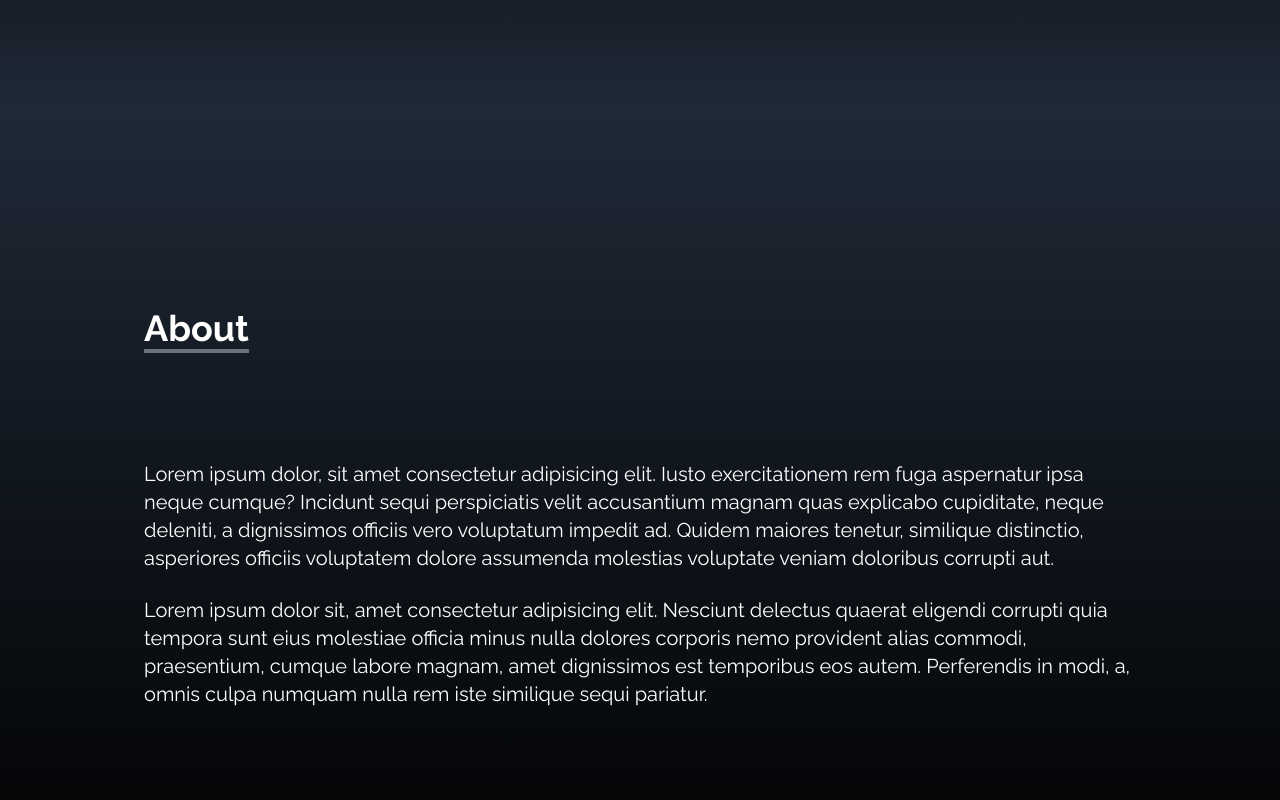
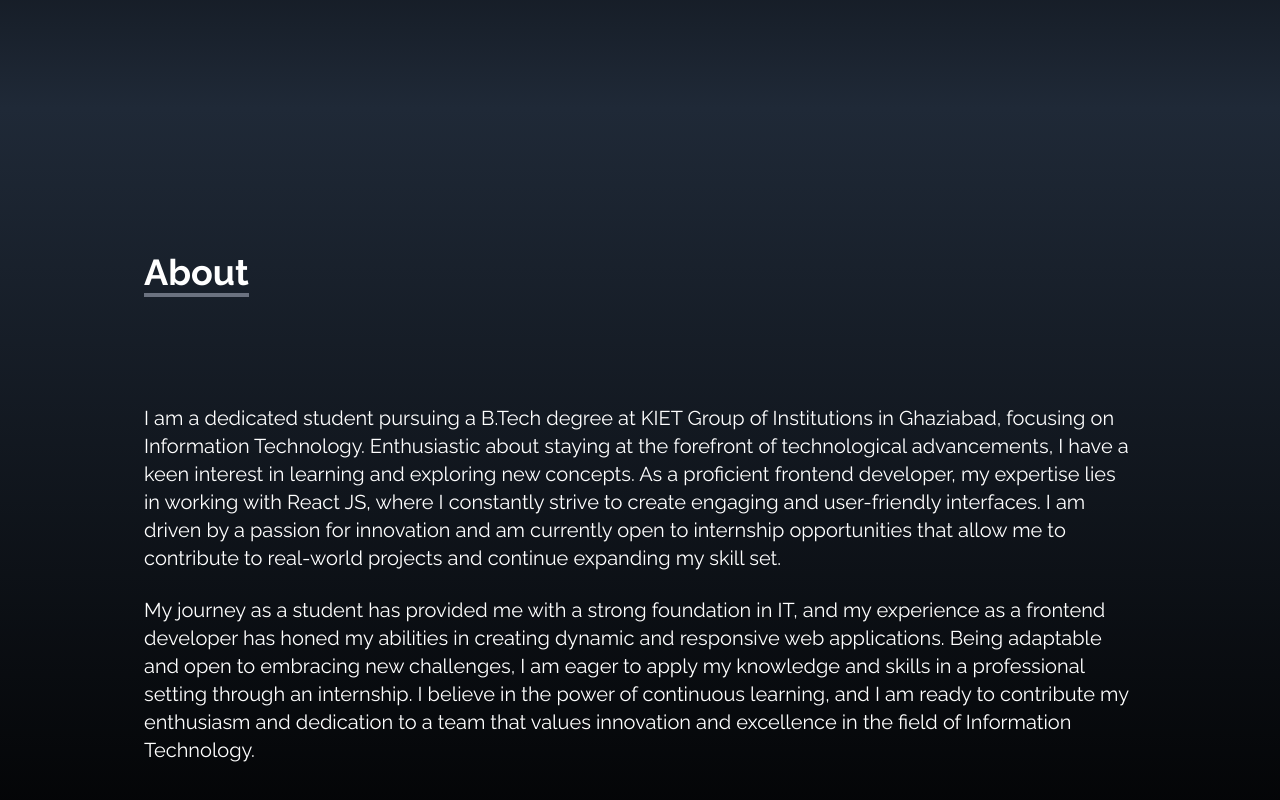
Before and after one commit to AtharvaSachan123/Portfolio, a React (Create React App) app: page / in a window 1280 px wide. Shown: the part 772-1572 px from the top of the page. Built offline with nearby package versions, Linux system fonts and the light colour scheme.

Commit message:
Minor chnages in about

```diff
--- a/src/components/About.jsx
+++ b/src/components/About.jsx
@@ -10,11 +10,11 @@ const About = () => {
         </div>
         <div>
             <p className='text-xl mt-20 '>
-            Lorem ipsum dolor, sit amet consectetur adipisicing elit. Iusto exercitationem rem fuga aspernatur ipsa neque cumque? Incidunt sequi perspiciatis velit accusantium magnam quas explicabo cupiditate, neque deleniti, a dignissimos officiis vero voluptatum impedit ad. Quidem maiores tenetur, similique distinctio, asperiores officiis voluptatem dolore assumenda molestias voluptate veniam doloribus corrupti aut.
+            I am a dedicated student pursuing a B.Tech degree at KIET Group of Institutions in Ghaziabad, focusing on Information Technology. Enthusiastic about staying at the forefront of technological advancements, I have a keen interest in learning and exploring new concepts. As a proficient frontend developer, my expertise lies in working with React JS, where I constantly strive to create engaging and user-friendly interfaces. I am driven by a passion for innovation and am currently open to internship opportunities that allow me to contribute to real-world projects and continue expanding my skill set.
             </p>
             <br/>
             <p className='text-xl'>
-                Lorem ipsum dolor sit, amet consectetur adipisicing elit. Nesciunt delectus quaerat eligendi corrupti quia tempora sunt eius molestiae officia minus nulla dolores corporis nemo provident alias commodi, praesentium, cumque labore magnam, amet dignissimos est temporibus eos autem. Perferendis in modi, a, omnis culpa numquam nulla rem iste similique sequi pariatur.
+            My journey as a student has provided me with a strong foundation in IT, and my experience as a frontend developer has honed my abilities in creating dynamic and responsive web applications. Being adaptable and open to embracing new challenges, I am eager to apply my knowledge and skills in a professional setting through an internship. I believe in the power of continuous learning, and I am ready to contribute my enthusiasm and dedication to a team that values innovation and excellence in the field of Information Technology.
             </p>
         </div>
       </div>
```
